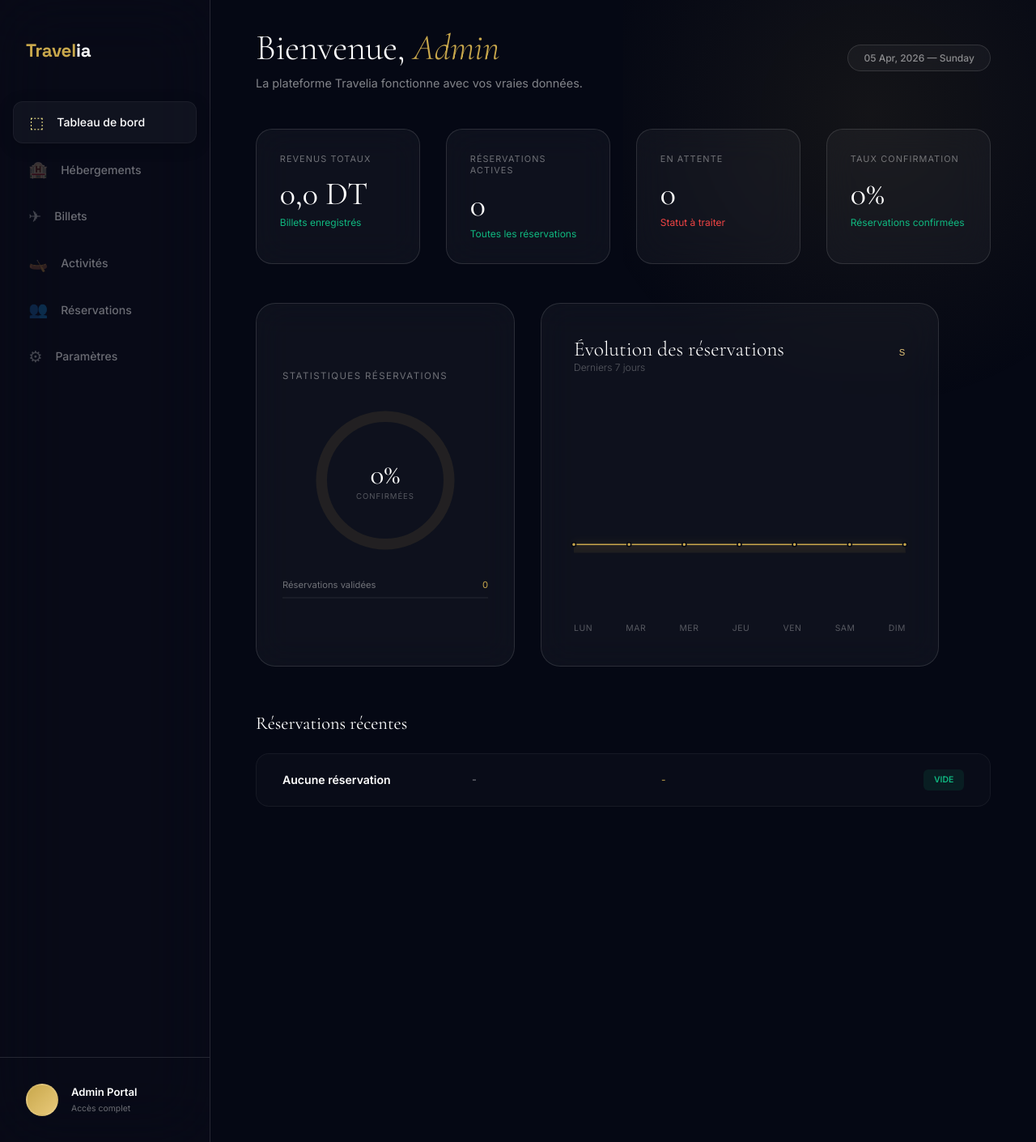
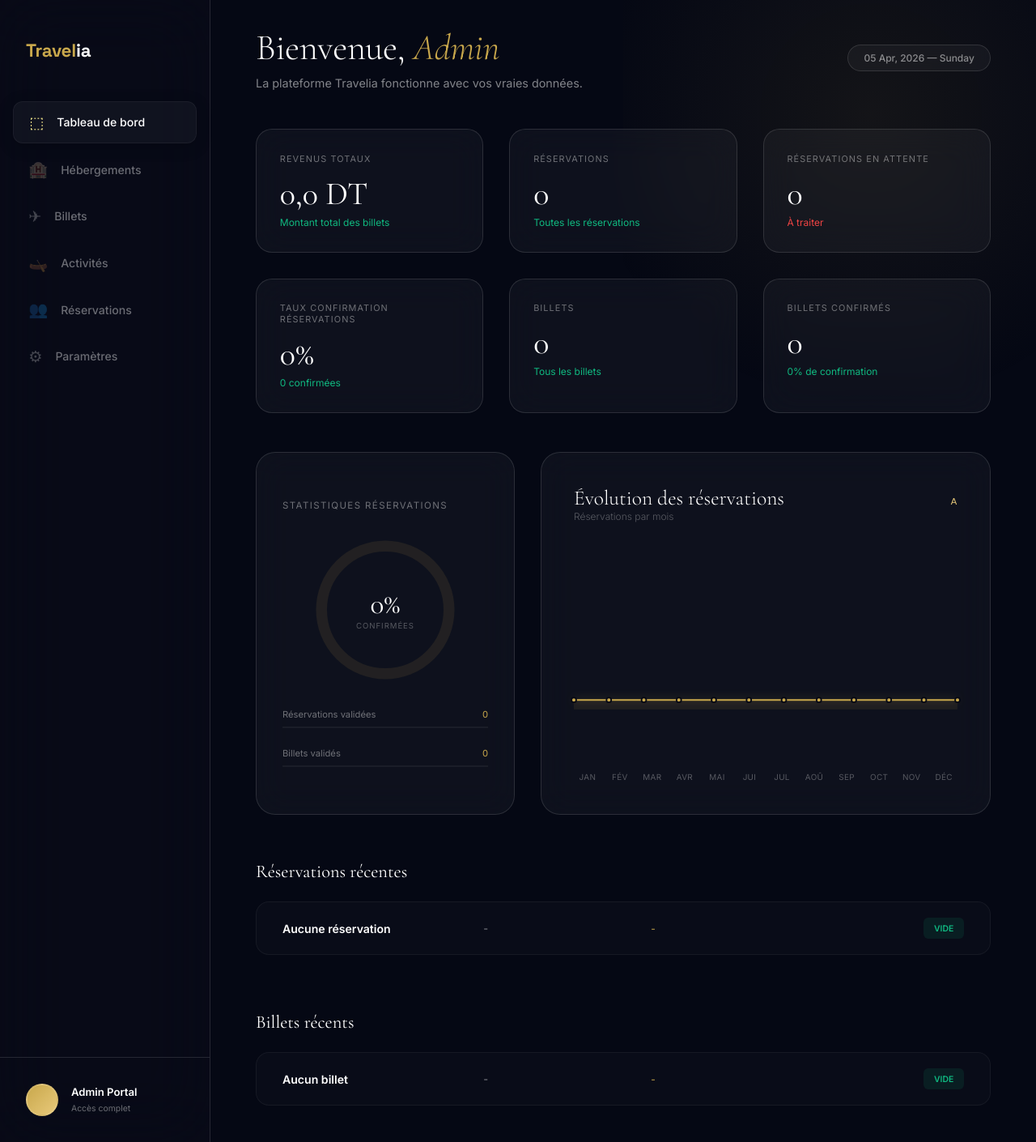
Before and after one commit to oussemafazzen/Esprit-PIDEW-3A25-2526-Travelia, a Symfony app: template templates/admin/dashboard.html.twig in a window 1280 px wide. Shown: the whole page at 81% size. Run offline with Twig, Linux system fonts and the light colour scheme; the template is opened without the code that fills it, so the values that code supplies are empty; some libraries are stand-ins or nearby versions.

Commit message:
amélioration du dashboard avec statistiques et graphe mensuel

```diff
--- a/templates/admin/dashboard.html.twig
+++ b/templates/admin/dashboard.html.twig
@@ -9,7 +9,7 @@
     <style>
         .dashboard-grid {
             display: grid;
-            grid-template-columns: repeat(4, 1fr);
+            grid-template-columns: repeat(3, 1fr);
             gap: 2rem;
             z-index: 1;
         }
@@ -54,7 +54,7 @@
         }
 
         .overview-section {
-            grid-column: span 4;
+            grid-column: span 3;
             display: grid;
             grid-template-columns: 320px 1fr;
             gap: 2rem;
@@ -202,17 +202,19 @@
         }
 
         .graph-labels {
-            display: flex;
-            justify-content: space-between;
+            display: grid;
+            grid-template-columns: repeat(12, 1fr);
+            gap: 0.4rem;
             margin-top: 1.5rem;
-            font-size: 0.65rem;
+            font-size: 0.62rem;
             color: rgba(255,255,255,0.3);
             text-transform: uppercase;
-            letter-spacing: 0.05em;
+            letter-spacing: 0.03em;
+            text-align: center;
         }
 
         .bookings-list {
-            grid-column: span 4;
+            grid-column: span 3;
             margin-top: 1.5rem;
         }
 
@@ -231,7 +233,7 @@
 
         .booking-item {
             display: grid;
-            grid-template-columns: 1fr 1fr 1fr 140px;
+            grid-template-columns: 1.2fr 1fr 1fr 180px;
             padding: 1.2rem 2rem;
             border-radius: 16px;
             background: rgba(255,255,255,0.02);
@@ -273,13 +275,23 @@
             color: #10b981;
         }
 
+        .b-status.pending {
+            background: rgba(239, 68, 68, 0.1);
+            color: #ef4444;
+        }
+
         @media (max-width: 1200px) {
             .dashboard-grid {
                 grid-template-columns: repeat(2, 1fr);
             }
 
             .overview-section {
+                grid-column: span 2;
                 grid-template-columns: 1fr;
+            }
+
+            .bookings-list {
+                grid-column: span 2;
             }
 
             .booking-item {
@@ -289,6 +301,26 @@
 
             .b-status {
                 justify-self: start;
+            }
+
+            .graph-labels {
+                grid-template-columns: repeat(6, 1fr);
+                row-gap: 0.8rem;
+            }
+        }
+
+        @media (max-width: 768px) {
+            .dashboard-grid {
+                grid-template-columns: 1fr;
+            }
+
+            .overview-section,
+            .bookings-list {
+                grid-column: span 1;
+            }
+
+            .graph-labels {
+                grid-template-columns: repeat(4, 1fr);
             }
         }
     </style>
@@ -300,9 +332,16 @@
     {% set pendingReservations = pendingReservations|default(0) %}
     {% set confirmedReservations = confirmedReservations|default(0) %}
     {% set confirmationRate = confirmationRate|default(0) %}
-    {% set labels = labels|default(['Lun', 'Mar', 'Mer', 'Jeu', 'Ven', 'Sam', 'Dim']) %}
-    {% set chartData = chartData|default([0, 0, 0, 0, 0, 0, 0]) %}
+
+    {% set totalBillets = totalBillets|default(0) %}
+    {% set pendingBillets = pendingBillets|default(0) %}
+    {% set confirmedBillets = confirmedBillets|default(0) %}
+    {% set billetConfirmationRate = billetConfirmationRate|default(0) %}
+
+    {% set labels = labels|default(['JAN', 'FÉV', 'MAR', 'AVR', 'MAI', 'JUI', 'JUL', 'AOÛ', 'SEP', 'OCT', 'NOV', 'DÉC']) %}
+    {% set chartData = chartData|default([0, 0, 0, 0, 0, 0, 0, 0, 0, 0, 0, 0]) %}
     {% set recentReservations = recentReservations|default([]) %}
+    {% set recentBillets = recentBillets|default([]) %}
 
     <aside class="app-sidebar">
         <div class="logo-area">
@@ -363,30 +402,41 @@
         <div class="dashboard-grid">
             <div class="stat-card">
                 <div class="stat-label">Revenus totaux</div>
-                <div class="stat-value">{{ totalRevenue|default(0)|number_format(1, ',', ' ') }} DT</div>
-                <div class="stat-trend">Billets enregistrés</div>
+                <div class="stat-value">{{ totalRevenue|number_format(1, ',', ' ') }} DT</div>
+                <div class="stat-trend">Montant total des billets</div>
             </div>
 
             <div class="stat-card">
-                <div class="stat-label">Réservations actives</div>
-                <div class="stat-value">{{ totalReservations|default(0) }}</div>
+                <div class="stat-label">Réservations</div>
+                <div class="stat-value">{{ totalReservations }}</div>
                 <div class="stat-trend">Toutes les réservations</div>
             </div>
 
             <div class="stat-card">
-                <div class="stat-label">En attente</div>
-                <div class="stat-value">{{ pendingReservations|default(0) }}</div>
-                <div class="stat-trend down">Statut à traiter</div>
+                <div class="stat-label">Réservations en attente</div>
+                <div class="stat-value">{{ pendingReservations }}</div>
+                <div class="stat-trend down">À traiter</div>
             </div>
 
             <div class="stat-card">
-                <div class="stat-label">Taux confirmation</div>
-                <div class="stat-value">{{ confirmationRate|default(0) }}%</div>
-                <div class="stat-trend">Réservations confirmées</div>
+                <div class="stat-label">Taux confirmation réservations</div>
+                <div class="stat-value">{{ confirmationRate }}%</div>
+                <div class="stat-trend">{{ confirmedReservations }} confirmées</div>
+            </div>
+
+            <div class="stat-card">
+                <div class="stat-label">Billets</div>
+                <div class="stat-value">{{ totalBillets }}</div>
+                <div class="stat-trend">Tous les billets</div>
+            </div>
+
+            <div class="stat-card">
+                <div class="stat-label">Billets confirmés</div>
+                <div class="stat-value">{{ confirmedBillets }}</div>
+                <div class="stat-trend">{{ billetConfirmationRate }}% de confirmation</div>
             </div>
 
             <div class="overview-section">
-
                 <div class="traveler-stats">
                     <div class="chart-title">Statistiques réservations</div>
 
@@ -398,12 +448,12 @@
                                 cx="80"
                                 cy="80"
                                 r="70"
-                                data-percent="{{ confirmationRate|default(0) }}"
+                                data-percent="{{ confirmationRate }}"
                             ></circle>
                         </svg>
 
                         <div class="chart-center">
-                            <span class="chart-n">{{ confirmationRate|default(0) }}%</span>
+                            <span class="chart-n">{{ confirmationRate }}%</span>
                             <span class="chart-l">Confirmées</span>
                         </div>
                     </div>
@@ -411,10 +461,18 @@
                     <div style="margin-top:2rem; width:100%;">
                         <div style="display:flex; justify-content:space-between; margin-bottom:0.5rem;">
                             <span style="font-size:0.7rem; opacity:0.4;">Réservations validées</span>
-                            <span style="font-size:0.7rem; color:var(--gold);">{{ confirmedReservations|default(0) }}</span>
+                            <span style="font-size:0.7rem; color:var(--gold);">{{ confirmedReservations }}</span>
                         </div>
                         <div style="width:100%; height:2px; background:rgba(255,255,255,0.05);">
-                            <div style="width:{{ confirmationRate|default(0) }}%; height:100%; background:var(--gold);"></div>
+                            <div style="width:{{ confirmationRate }}%; height:100%; background:var(--gold);"></div>
+                        </div>
+
+                        <div style="display:flex; justify-content:space-between; margin-top:1.5rem; margin-bottom:0.5rem;">
+                            <span style="font-size:0.7rem; opacity:0.4;">Billets validés</span>
+                            <span style="font-size:0.7rem; color:var(--gold);">{{ confirmedBillets }}</span>
+                        </div>
+                        <div style="width:100%; height:2px; background:rgba(255,255,255,0.05);">
+                            <div style="width:{{ billetConfirmationRate }}%; height:100%; background:var(--gold);"></div>
                         </div>
                     </div>
                 </div>
@@ -423,10 +481,10 @@
                     <div class="graph-header">
                         <div class="graph-title">
                             <h3>Évolution des réservations</h3>
-                            <p style="font-size:0.75rem; opacity:0.3; font-weight:300;">Derniers 7 jours</p>
+                            <p style="font-size:0.75rem; opacity:0.3; font-weight:300;">Réservations par mois</p>
                         </div>
                         <div class="graph-controls">
-                            <button class="g-btn active">S</button>
+                            <button class="g-btn active">A</button>
                         </div>
                     </div>
 
@@ -437,21 +495,31 @@
                     {% set d4 = chartData[4]|default(0) %}
                     {% set d5 = chartData[5]|default(0) %}
                     {% set d6 = chartData[6]|default(0) %}
+                    {% set d7 = chartData[7]|default(0) %}
+                    {% set d8 = chartData[8]|default(0) %}
+                    {% set d9 = chartData[9]|default(0) %}
+                    {% set d10 = chartData[10]|default(0) %}
+                    {% set d11 = chartData[11]|default(0) %}
 
                     {% set maxValue = 1 %}
-                    {% for value in [d0, d1, d2, d3, d4, d5, d6] %}
+                    {% for value in [d0, d1, d2, d3, d4, d5, d6, d7, d8, d9, d10, d11] %}
                         {% if value > maxValue %}
                             {% set maxValue = value %}
                         {% endif %}
                     {% endfor %}
 
                     {% set x0 = 0 %}
-                    {% set x1 = 133 %}
-                    {% set x2 = 266 %}
-                    {% set x3 = 399 %}
-                    {% set x4 = 532 %}
-                    {% set x5 = 665 %}
-                    {% set x6 = 798 %}
+                    {% set x1 = 73 %}
+                    {% set x2 = 146 %}
+                    {% set x3 = 219 %}
+                    {% set x4 = 292 %}
+                    {% set x5 = 365 %}
+                    {% set x6 = 438 %}
+                    {% set x7 = 511 %}
+                    {% set x8 = 584 %}
+                    {% set x9 = 657 %}
+                    {% set x10 = 730 %}
+                    {% set x11 = 800 %}
 
                     {% set y0 = 220 - ((d0 / maxValue) * 160) %}
                     {% set y1 = 220 - ((d1 / maxValue) * 160) %}
@@ -460,27 +528,42 @@
                     {% set y4 = 220 - ((d4 / maxValue) * 160) %}
                     {% set y5 = 220 - ((d5 / maxValue) * 160) %}
                     {% set y6 = 220 - ((d6 / maxValue) * 160) %}
+                    {% set y7 = 220 - ((d7 / maxValue) * 160) %}
+                    {% set y8 = 220 - ((d8 / maxValue) * 160) %}
+                    {% set y9 = 220 - ((d9 / maxValue) * 160) %}
+                    {% set y10 = 220 - ((d10 / maxValue) * 160) %}
+                    {% set y11 = 220 - ((d11 / maxValue) * 160) %}
 
                     <div class="graph-canvas">
                         <svg class="svg-graph-lines" viewBox="0 0 800 240">
                             <path class="g-area"
                                   d="M {{ x0 }},{{ y0 }}
-                                     C 70,{{ y0 }} 90,{{ y1 }} {{ x1 }},{{ y1 }}
-                                     S 220,{{ y2 }} {{ x2 }},{{ y2 }}
-                                     S 350,{{ y3 }} {{ x3 }},{{ y3 }}
-                                     S 480,{{ y4 }} {{ x4 }},{{ y4 }}
-                                     S 610,{{ y5 }} {{ x5 }},{{ y5 }}
-                                     S 740,{{ y6 }} {{ x6 }},{{ y6 }}
+                                     L {{ x1 }},{{ y1 }}
+                                     L {{ x2 }},{{ y2 }}
+                                     L {{ x3 }},{{ y3 }}
+                                     L {{ x4 }},{{ y4 }}
+                                     L {{ x5 }},{{ y5 }}
+                                     L {{ x6 }},{{ y6 }}
+                                     L {{ x7 }},{{ y7 }}
+                                     L {{ x8 }},{{ y8 }}
+                                     L {{ x9 }},{{ y9 }}
+                                     L {{ x10 }},{{ y10 }}
+                                     L {{ x11 }},{{ y11 }}
                                      L 800,240 L 0,240 Z"></path>
 
                             <path class="g-line"
                                   d="M {{ x0 }},{{ y0 }}
-                                     C 70,{{ y0 }} 90,{{ y1 }} {{ x1 }},{{ y1 }}
-                                     S 220,{{ y2 }} {{ x2 }},{{ y2 }}
-                                     S 350,{{ y3 }} {{ x3 }},{{ y3 }}
-                                     S 480,{{ y4 }} {{ x4 }},{{ y4 }}
-                                     S 610,{{ y5 }} {{ x5 }},{{ y5 }}
-                                     S 740,{{ y6 }} {{ x6 }},{{ y6 }}"></path>
+                                     L {{ x1 }},{{ y1 }}
+                                     L {{ x2 }},{{ y2 }}
+                                     L {{ x3 }},{{ y3 }}
+                                     L {{ x4 }},{{ y4 }}
+                                     L {{ x5 }},{{ y5 }}
+                                     L {{ x6 }},{{ y6 }}
+                                     L {{ x7 }},{{ y7 }}
+                                     L {{ x8 }},{{ y8 }}
+                                     L {{ x9 }},{{ y9 }}
+                                     L {{ x10 }},{{ y10 }}
+                                     L {{ x11 }},{{ y11 }}"></path>
 
                             <g class="g-points">
                                 <circle cx="{{ x0 }}" cy="{{ y0 }}" r="5"></circle>
@@ -490,6 +573,11 @@
                                 <circle cx="{{ x4 }}" cy="{{ y4 }}" r="5"></circle>
                                 <circle cx="{{ x5 }}" cy="{{ y5 }}" r="5"></circle>
                                 <circle cx="{{ x6 }}" cy="{{ y6 }}" r="5"></circle>
+                                <circle cx="{{ x7 }}" cy="{{ y7 }}" r="5"></circle>
+                                <circle cx="{{ x8 }}" cy="{{ y8 }}" r="5"></circle>
+                                <circle cx="{{ x9 }}" cy="{{ y9 }}" r="5"></circle>
+                                <circle cx="{{ x10 }}" cy="{{ y10 }}" r="5"></circle>
+                                <circle cx="{{ x11 }}" cy="{{ y11 }}" r="5"></circle>
                             </g>
                         </svg>
 
@@ -500,6 +588,7 @@
                         </div>
                     </div>
                 </div>
+            </div>
 
             <div class="bookings-list">
                 <div class="list-head">
@@ -507,13 +596,18 @@
                 </div>
 
                 {% for reservation in recentReservations %}
+                    {% set statutReservation = reservation.statut|default('Inconnu') %}
+                    {% set statutReservationLower = statutReservation|lower %}
+
                     <div class="booking-item">
                         <div class="b-cust">Réservation #{{ reservation.id }}</div>
                         <div class="b-dest">{{ attribute(reservation, 'paysDestination')|default('-') }}</div>
                         <div class="b-date">
                             {{ reservation.dateReservation ? reservation.dateReservation|date('Y-m-d') : '' }}
                         </div>
-                            <div class="b-status">{{ reservation.statut|default('Inconnu') }}</div>
+                        <div class="b-status {% if 'attente' in statutReservationLower %}pending{% endif %}">
+                            {{ statutReservation }}
+                        </div>
                     </div>
                 {% else %}
                     <div class="booking-item">
@@ -524,6 +618,34 @@
                     </div>
                 {% endfor %}
             </div>
+
+            <div class="bookings-list">
+                <div class="list-head">
+                    <h4>Billets récents</h4>
+                </div>
+
+                {% for billet in recentBillets %}
+                    {% set statutBillet = billet.statut|default('Inconnu') %}
+                    {% set statutBilletLower = statutBillet|lower %}
+
+                    <div class="booking-item">
+                        <div class="b-cust">Billet #{{ billet.id }}</div>
+                        <div class="b-dest">{{ billet.typeTransport|default('-') }}</div>
+                        <div class="b-date">
+                            {{ billet.dateDepart ? billet.dateDepart|date('Y-m-d') : '' }}
+                        </div>
+                        <div class="b-status {% if 'attente' in statutBilletLower %}pending{% endif %}">
+                            {{ statutBillet }}
+                        </div>
+                    </div>
+                {% else %}
+                    <div class="booking-item">
+                        <div class="b-cust">Aucun billet</div>
+                        <div class="b-dest">-</div>
+                        <div class="b-date">-</div>
+                        <div class="b-status">Vide</div>
+                    </div>
+                {% endfor %}
             </div>
         </div>
     </main>
```
Also changed, not shown: src/Controller/AdminController.php (+56 -15 lines). Lines whose indentation alone changed are shown as unchanged.
